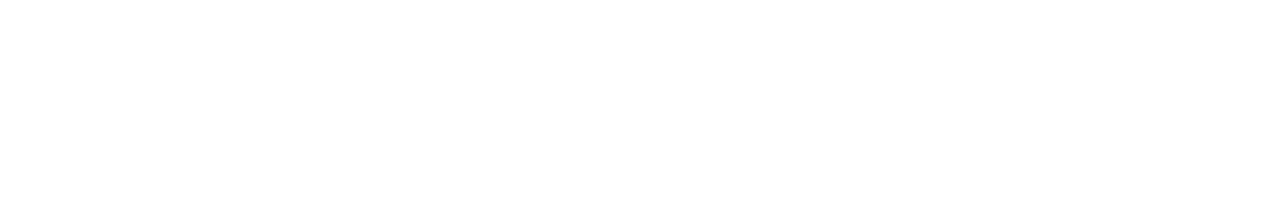
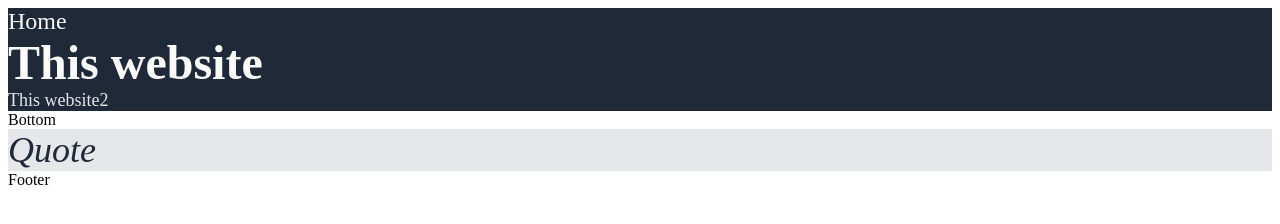
Before and after one commit to JorginPistola/OdinAtividade1, a plain HTML site: page Home/index.html in a window 1280 px wide. Drawn offline with Linux system fonts and the light colour scheme.

Commit message:
Created the main format to the home page

```diff
--- a/Home/index.html
+++ b/Home/index.html
@@ -7,6 +7,25 @@
     <title>Document</title>
 </head>
 <body>
-
+    <div class="container">
+        <div class="header">
+            Home
+        </div>
+        <div class="main">
+            This website
+        </div>
+        <div class="second">
+            This website2
+        </div>
+        <div class="third">
+            Bottom
+        </div>
+        <div class="quote">
+            Quote
+        </div>
+        <div class="footer">
+            Footer
+        </div>
+    </div>
 </body>
 </html>
--- a/Home/styles.css
+++ b/Home/styles.css
@@ -0,0 +1,26 @@
+.header {
+    background-color: #1F2937;
+    font-size: 24px;
+    color: #F9FAF8;
+}
+
+.main {
+    background-color: #1F2937;
+    font-size: 48px;
+    color: #F9FAF8;
+    font-weight: 800;
+}
+
+.second {
+    background-color: #1F2937;
+    font-size: 18px;
+    color: #E5E7EB;
+}
+
+.quote {
+    background-color: #E5E7EB;
+    font-size: 36px;
+    color: #1F2937;
+    font-weight: 300;
+    font-style: italic;
+}
```
